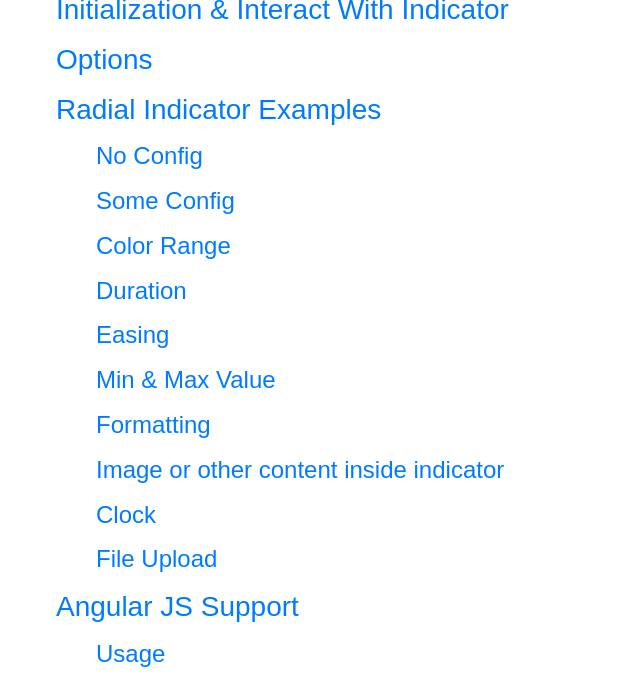
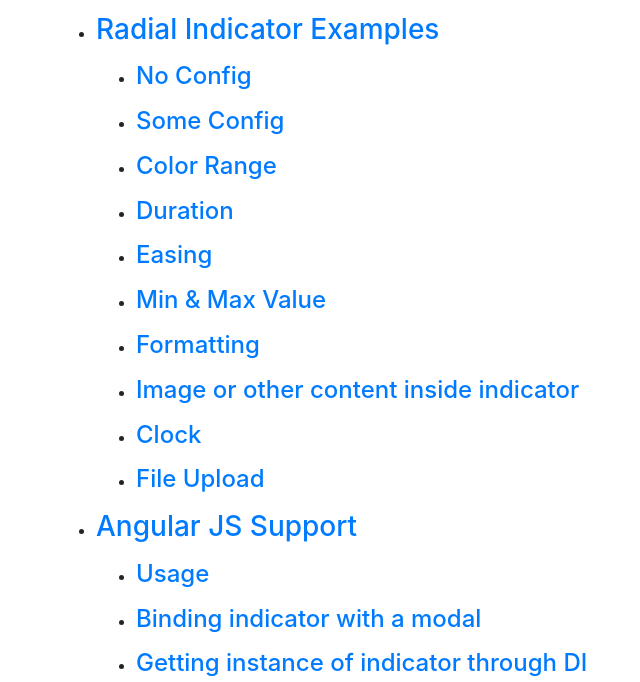
Before and after one commit to s-yadav/radialIndicator, a website with bundled scripts: page docs/index.html in a window 1280 px wide. Shown: the part 157-839 px from the top of the page, without its empty margins (29-669 px from the left). Built offline with nearby package versions, Linux system fonts and the light colour scheme.

Commit message:
improving css rules for docs page / adjust style of table of contents

```diff
--- a/docs/index.html
+++ b/docs/index.html
@@ -12,11 +12,11 @@
 </head>
 <body>
 <div class="container">
-    <h1>Radial Indicator</h1>
     <h2>Content</h2>
-    <h3><a href="#initalization">Initialization & Interact With Indicator</a></h3>
-    <h3><a href="#options">Options</a></h3>
-    <h3><a href="#examples">Radial Indicator Examples</a></h3>
+    <ul>
+        <li><h3><a href="#initalization">Initialization & Interact With Indicator</a></h3></li>
+        <li><h3><a href="#options">Options</a></h3></li>
+        <li><h3><a href="#examples">Radial Indicator Examples</a></h3>
             <ul>
                 <li><h4><a href="#no-config">No Config</a></h4></li>
                 <li><h4><a href="#some-config">Some Config</a></h4></li>
@@ -29,12 +29,15 @@
                 <li><h4><a href="#clock">Clock</a></h4></li>
                 <li><h4><a href="#upload">File Upload</a></h4></li>
             </ul>
-    <h3><a href="#angular-support">Angular JS Support</a></h3>
+        </li>
+        <li><h3><a href="#angular-support">Angular JS Support</a></h3>
             <ul>
                 <li><h4><a href="#angular-usage">Usage</a></h4></li>
                 <li><h4><a href="#angular-binding">Binding indicator with a modal</a></h4></li>
                 <li><h4><a href="#angular-di">Getting instance of indicator through DI</a></h4></li>
+            </li>
         </ul>
+    <h1>Radial Indicator</h1>
     <h2 id="initalization">Initialization & Interaction With Indicator</h2>
     <h3>Initalizing in plain JS</h3>
     <pre><code class="javascript">
--- a/docs/theme.css
+++ b/docs/theme.css
@@ -4,12 +4,12 @@
     margin: 0;
 }
 
+.container li {
+    list-style-type: disc;
+}
+
 .container a:hover {
     text-decoration: none;
-}
-
-.container ul {
-    list-style: none;
 }
 
 .container input {
@@ -26,9 +26,13 @@
     margin-top: 1rem;
 }
 
-html, body, h1, h2, h3, h4, h5, h6 {
-    font-family: sans-serif;
-    margin-top: 1rem !important;
+.container html, .container body, .container h2,
+.container  h3, .container h4, .container h5, .container h6 {
+    margin-top: 1rem;
+}
+
+.container  h1 {
+    margin-top: 2rem;
 }
 
 .hljs {
```
Lines whose indentation alone changed are shown as unchanged.
